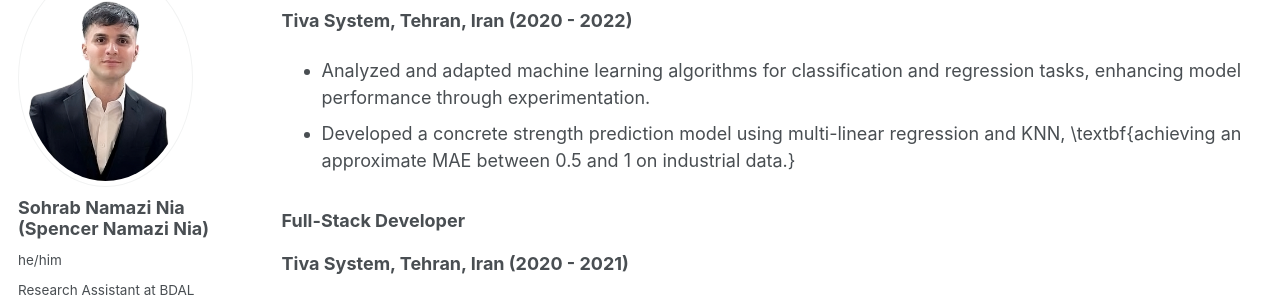
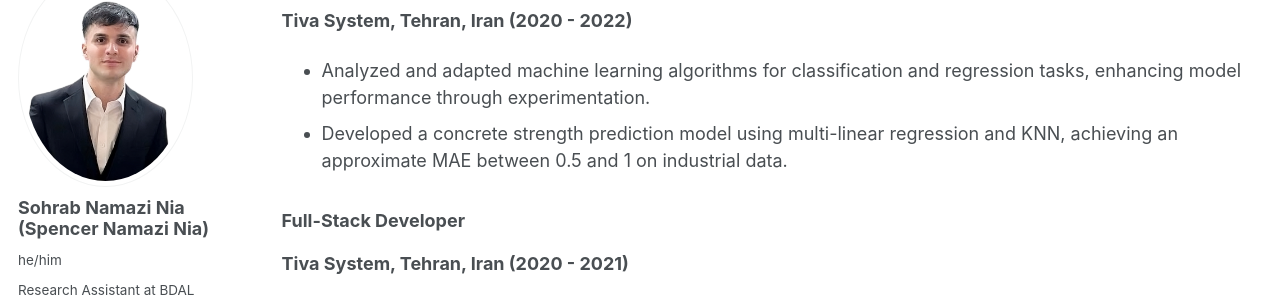
Before and after one commit to sohrabnamazinia/sohrabnamazinia.github.io, a Jekyll site: the page built from _pages/cv.md, in a window 1280 px wide and 900 px high, scrolled down 1514 px. Shown: the part 137-439 px from the top of the window. Built offline with Jekyll 4.4.1, drawn with Linux system fonts in a browser that asks for light colours; some web fonts are replaced.

Commit message:
fix an issue

```diff
--- a/_pages/cv.md
+++ b/_pages/cv.md
@@ -57,7 +57,7 @@ redirect_from:
 ### Machine Learning Intern
 **Tiva System, Tehran, Iran (2020 - 2022)**
 - Analyzed and adapted machine learning algorithms for classification and regression tasks, enhancing model performance through experimentation.
-- Developed a concrete strength prediction model using multi-linear regression and KNN, \textbf{achieving an approximate MAE between 0.5 and 1 on industrial data.}
+- Developed a concrete strength prediction model using multi-linear regression and KNN, achieving an approximate MAE between 0.5 and 1 on industrial data.
 
 ### Full-Stack Developer
 **Tiva System, Tehran, Iran (2020 - 2021)**
```
